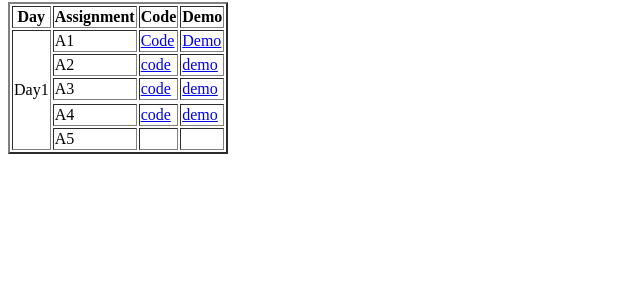
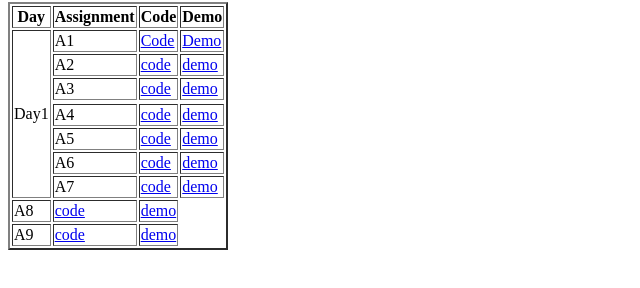
Before and after one commit to DeepanaRanjitkar/deepanaranjitkar.github.io, a plain HTML site: page index.html in a window 1280 px wide. Shown: the part 460-748 px from the top of the page, without its empty margins (0-640 px from the left). Drawn offline with Linux system fonts and the light colour scheme.

Commit message:
files added

```diff
--- a/index.html
+++ b/index.html
@@ -23,30 +23,53 @@
         <tr>
             <td rowspan="8">Day1</td>
             <td>A1</td>
-            <td> <a href="https://github.com/DeepanaRanjitkar/A1/blob/master/A1.html "> Code </a> </td>
+            <td> <a href="https://github.com/DeepanaRanjitkar/A1 "> Code </a> </td>
             <td> <a href=" https://deepanaranjitkar.github.io/A1/"> Demo </a> </td>
         </tr>
 
          <tr>
             <td> A2 </td>
-            <td> <a href="https://github.com/DeepanaRanjitkar/deepanaranjitkar.github.io"> code</a></td>
-            <td> <a href=" https://deepanaranjitkar.github.io/"> demo</a></td>
+            <td> <a href="https://github.com/DeepanaRanjitkar/Assognment2"> code</a></td>
+            <td> <a href=" https://deepanaranjitkar.github.io/Assognment2/"> demo</a></td>
         </tr>
         <tr>
             <td> A3</td>
-            <td> <a href="http://github.com/DeepanaRanjitkar/deepanaranjitkar.github.io"> code</a></td>
-            <td> <a href="http://deepanaranjitkar.github.io/"> demo</a></td>
+            <td> <a href="https://github.com/DeepanaRanjitkar/Assignment3"> code</a></td>
+            <td> <a href="https://deepanaranjitkar.github.io/Assignment3/"> demo</a></td>
         <tr>
             <tr>
                 <td>A4</td>
-                <td> <a href="http://github.com/DeepanaRanjitkar/deepanaranjitkar.github.io"> code</a></td>
-                <td> <a href="http://deepanaranjitkar.github.io/"> demo</a></td>
+                <td> <a href="https://github.com/DeepanaRanjitkar/Assignment4"> code</a></td>
+                <td> <a href="https://deepanaranjitkar.github.io/Assignment4/"> demo</a></td>
             </tr>
         <tr>
-            <td> A5</td>
-            <td></td>
-            <td></td>
+            <td>A5</td>
+            <td> <a href="https://github.com/DeepanaRanjitkar/Assignment5"> code</a></td>
+            <td> <a href=" https://deepanaranjitkar.github.io/Assignment5/"> demo</a></td>
         </tr>
+        <tr>
+            <td>A6</td>
+            <td> <a href="https://github.com/DeepanaRanjitkar/Assignment6"> code</a></td>
+            <td> <a href="https://deepanaranjitkar.github.io/Assignment6/"> demo</a></td>
+        </tr>
+
+        <tr>
+            <td>A7</td>
+            <td> <a href="https://github.com/DeepanaRanjitkar/Assignment7"> code</a></td>
+            <td> <a href="https://deepanaranjitkar.github.io/Assignment7/"> demo</a></td>
+        </tr>
+
+        <tr>
+            <td>A8</td>
+            <td> <a href="https://github.com/DeepanaRanjitkar/Assignment8"> code</a></td>
+            <td> <a href=" https://deepanaranjitkar.github.io/Assignment8/"> demo</a></td>
+        </tr>
+        <tr>
+            <td>A9</td>
+            <td> <a href="https://github.com/DeepanaRanjitkar/Assignment9"> code</a></td>
+            <td> <a href=" https://deepanaranjitkar.github.io/Assignment9/"> demo</a></td>
+        </tr>
+
     </table>
 </body>
 </html>
```
